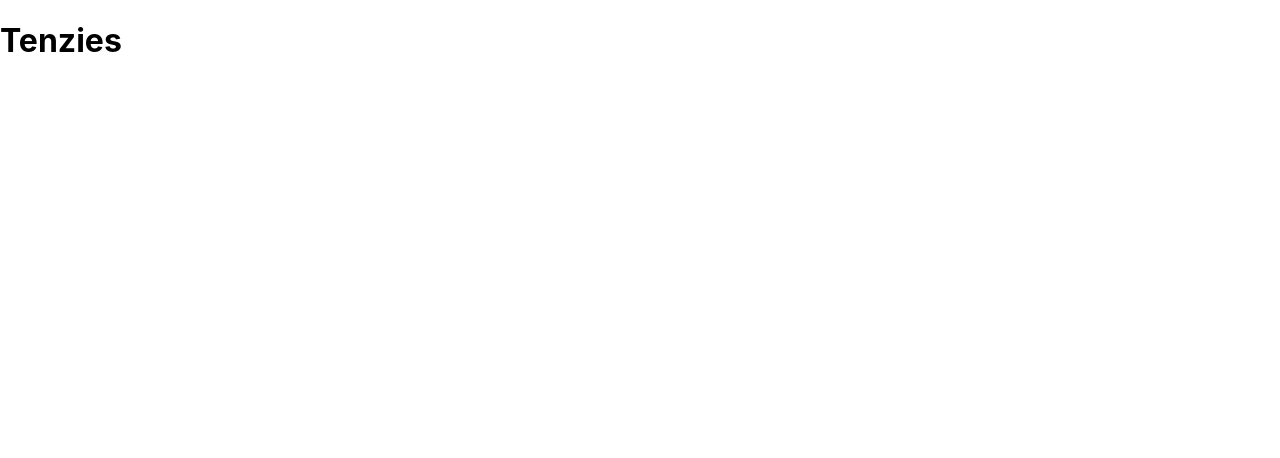
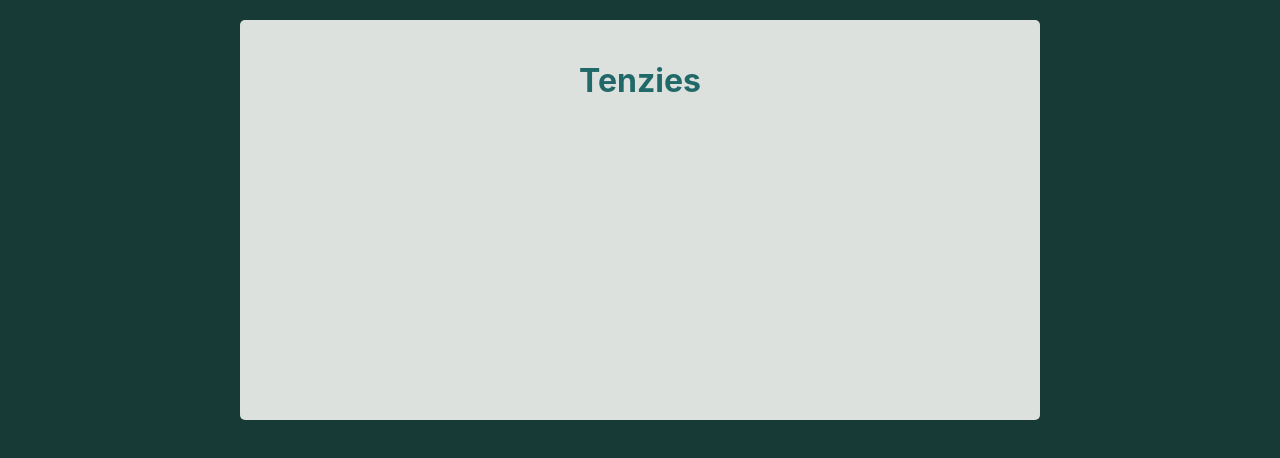
Before and after one commit to TrixyParra/tenzies, a React (Create React App) app: page / in a window 1280 px wide. Shown: the top 458 px of the page. Built offline with nearby package versions, Linux system fonts and the light colour scheme.

Commit message:
started styling body and main element

```diff
--- a/src/App.css
+++ b/src/App.css
@@ -1,38 +1,26 @@
-.App {
+* {
+  box-sizing: border-box;
+}
+
+body {
+  background-color: #183a37;
+  padding: 20px;
+  margin: 0;
+}
+
+
+/** Main Content **/
+
+main {
+  max-width: 800px;
+  height: 400px;
+  background-color: #dce1de;
+  border-radius: 5px;
+  padding: 20px;
+  margin: auto;
+}
+
+h1 {
+  color: #216869;
   text-align: center;
 }
-
-.App-logo {
-  height: 40vmin;
-  pointer-events: none;
-}
-
-@media (prefers-reduced-motion: no-preference) {
-  .App-logo {
-    animation: App-logo-spin infinite 20s linear;
-  }
-}
-
-.App-header {
-  background-color: #282c34;
-  min-height: 100vh;
-  display: flex;
-  flex-direction: column;
-  align-items: center;
-  justify-content: center;
-  font-size: calc(10px + 2vmin);
-  color: white;
-}
-
-.App-link {
-  color: #61dafb;
-}
-
-@keyframes App-logo-spin {
-  from {
-    transform: rotate(0deg);
-  }
-  to {
-    transform: rotate(360deg);
-  }
-}
```
